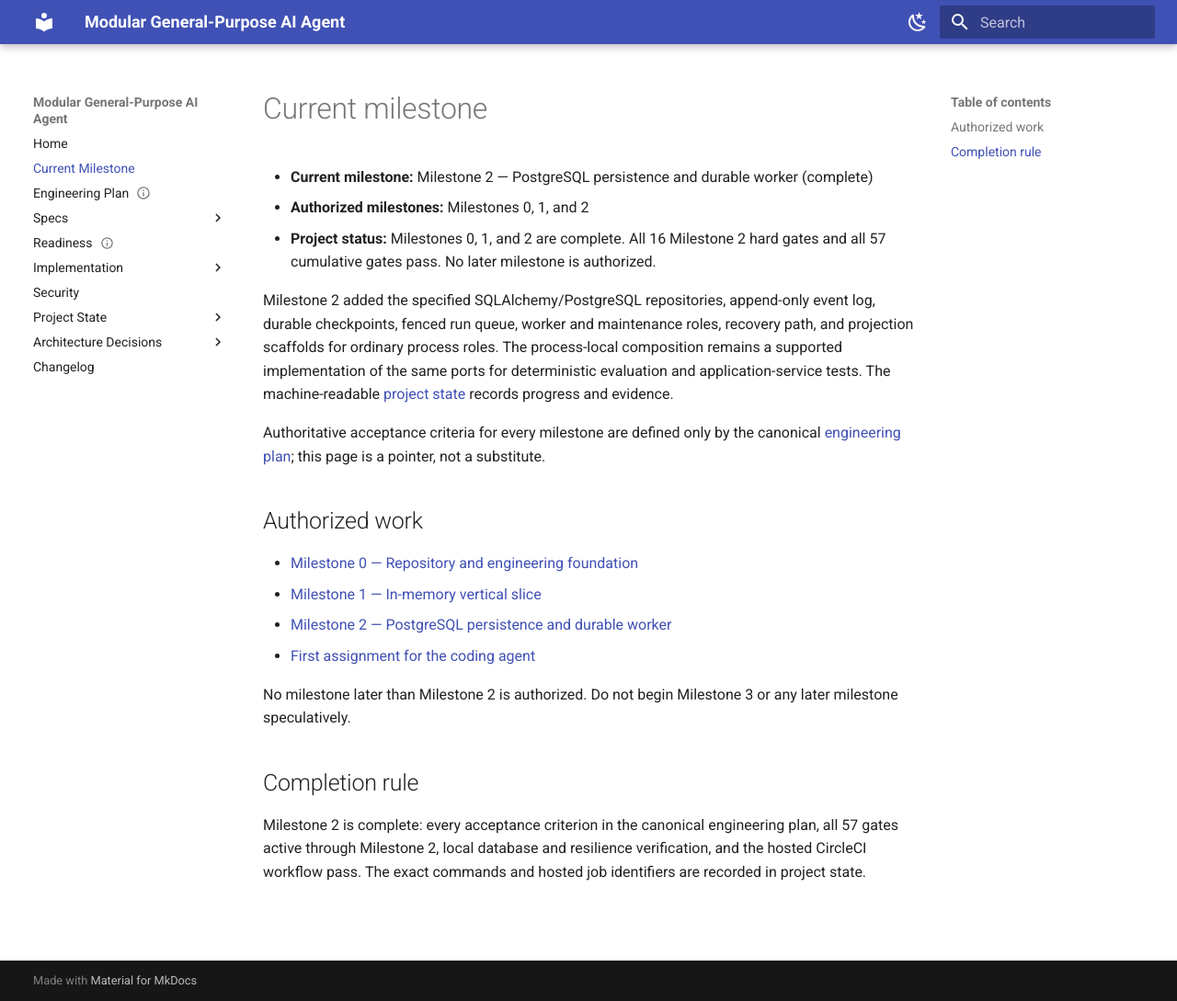
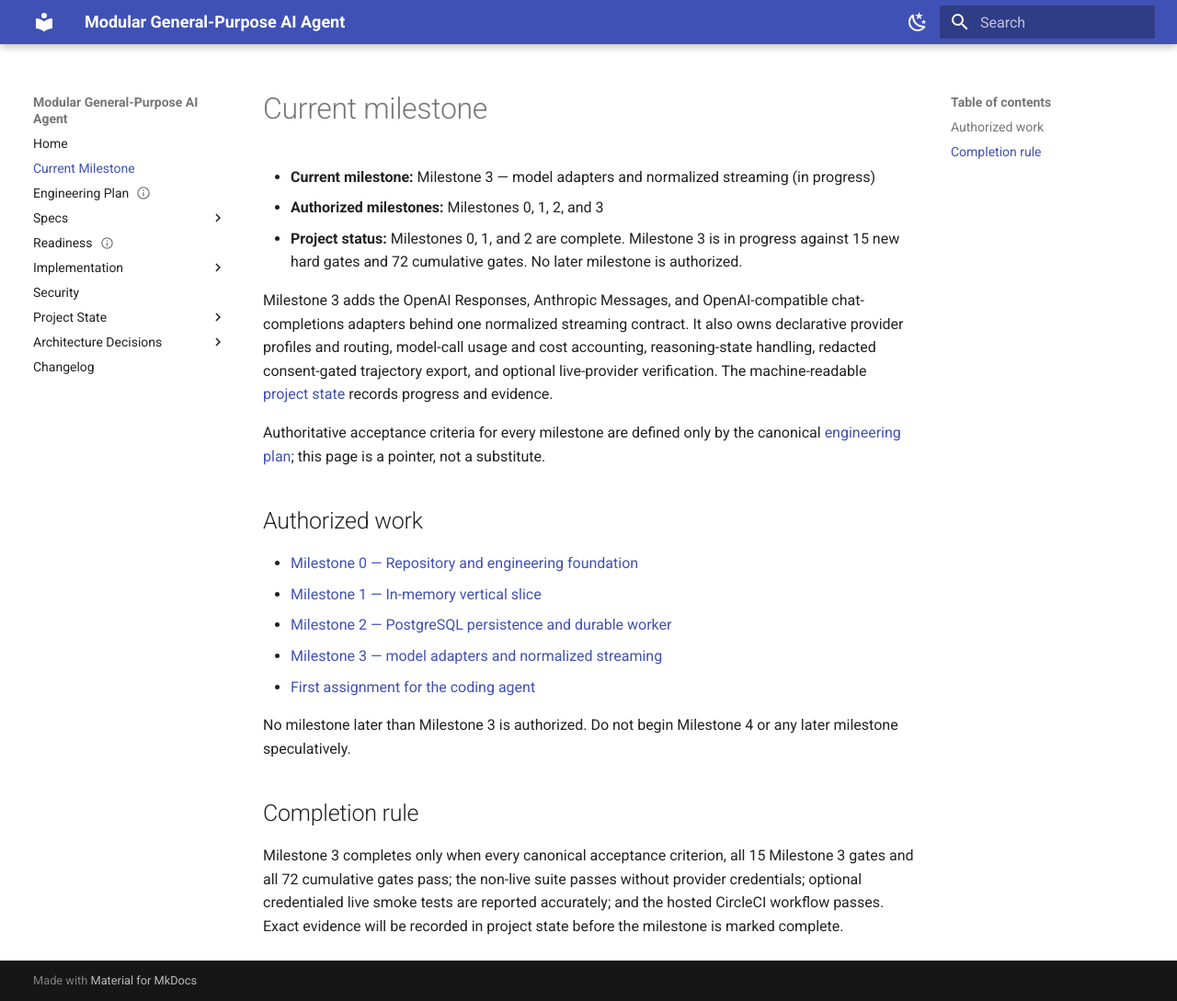
Before and after one commit to avitus/veetbot, an MkDocs documentation site: the page built from docs/plan/current-milestone.md, in a window 1280 px wide and 1089 px high. Shown: the whole window at 92% size. Built offline with MkDocs 1.6.1 and Material for MkDocs 9.7.7, drawn with Linux system fonts in a browser that asks for light colours.

Commit message:
Authorize Milestone 3 implementation

```diff
--- a/docs/plan/current-milestone.md
+++ b/docs/plan/current-milestone.md
@@ -4,17 +4,18 @@
 
 # Current milestone
 
-- **Current milestone:** Milestone 2 — PostgreSQL persistence and durable worker
-  (complete)
-- **Authorized milestones:** Milestones 0, 1, and 2
-- **Project status:** Milestones 0, 1, and 2 are complete. All 16 Milestone 2
-  hard gates and all 57 cumulative gates pass. No later milestone is authorized.
+- **Current milestone:** Milestone 3 — model adapters and normalized streaming
+  (in progress)
+- **Authorized milestones:** Milestones 0, 1, 2, and 3
+- **Project status:** Milestones 0, 1, and 2 are complete. Milestone 3 is in
+  progress against 15 new hard gates and 72 cumulative gates. No later
+  milestone is authorized.
 
-Milestone 2 added the specified SQLAlchemy/PostgreSQL repositories, append-only
-event log, durable checkpoints, fenced run queue, worker and maintenance roles,
-recovery path, and projection scaffolds for ordinary process roles. The
-process-local composition remains a supported implementation of the same ports
-for deterministic evaluation and application-service tests. The machine-readable
+Milestone 3 adds the OpenAI Responses, Anthropic Messages, and OpenAI-compatible
+chat-completions adapters behind one normalized streaming contract. It also owns
+declarative provider profiles and routing, model-call usage and cost accounting,
+reasoning-state handling, redacted consent-gated trajectory export, and optional
+live-provider verification. The machine-readable
 [project state](../status/project-state.yaml) records progress and evidence.
 
 Authoritative acceptance criteria for every milestone are defined only by the
@@ -26,14 +27,16 @@
 - [Milestone 0 — Repository and engineering foundation](engineering-plan.md#milestone-0-repository-and-engineering-foundation)
 - [Milestone 1 — In-memory vertical slice](engineering-plan.md#milestone-1-in-memory-vertical-slice)
 - [Milestone 2 — PostgreSQL persistence and durable worker](engineering-plan.md#milestone-2-postgresql-persistence-and-durable-worker)
+- [Milestone 3 — model adapters and normalized streaming](engineering-plan.md#milestone-3-model-adapters-and-normalized-streaming)
 - [First assignment for the coding agent](engineering-plan.md#26-first-assignment-for-the-coding-agent)
 
-No milestone later than Milestone 2 is authorized. Do not begin Milestone 3 or
+No milestone later than Milestone 3 is authorized. Do not begin Milestone 4 or
 any later milestone speculatively.
 
 ## Completion rule
 
-Milestone 2 is complete: every acceptance criterion in the canonical
-engineering plan, all 57 gates active through Milestone 2, local database and
-resilience verification, and the hosted CircleCI workflow pass. The exact
-commands and hosted job identifiers are recorded in project state.
+Milestone 3 completes only when every canonical acceptance criterion, all 15
+Milestone 3 gates and all 72 cumulative gates pass; the non-live suite passes
+without provider credentials; optional credentialed live smoke tests are
+reported accurately; and the hosted CircleCI workflow passes. Exact evidence
+will be recorded in project state before the milestone is marked complete.
```
Also changed, not shown: README.md (+3 -1 lines), docs/changelog.md (+13 -0 lines), docs/index.md (+2 -1 lines), docs/status/project-state.yaml (+14 -5 lines).
